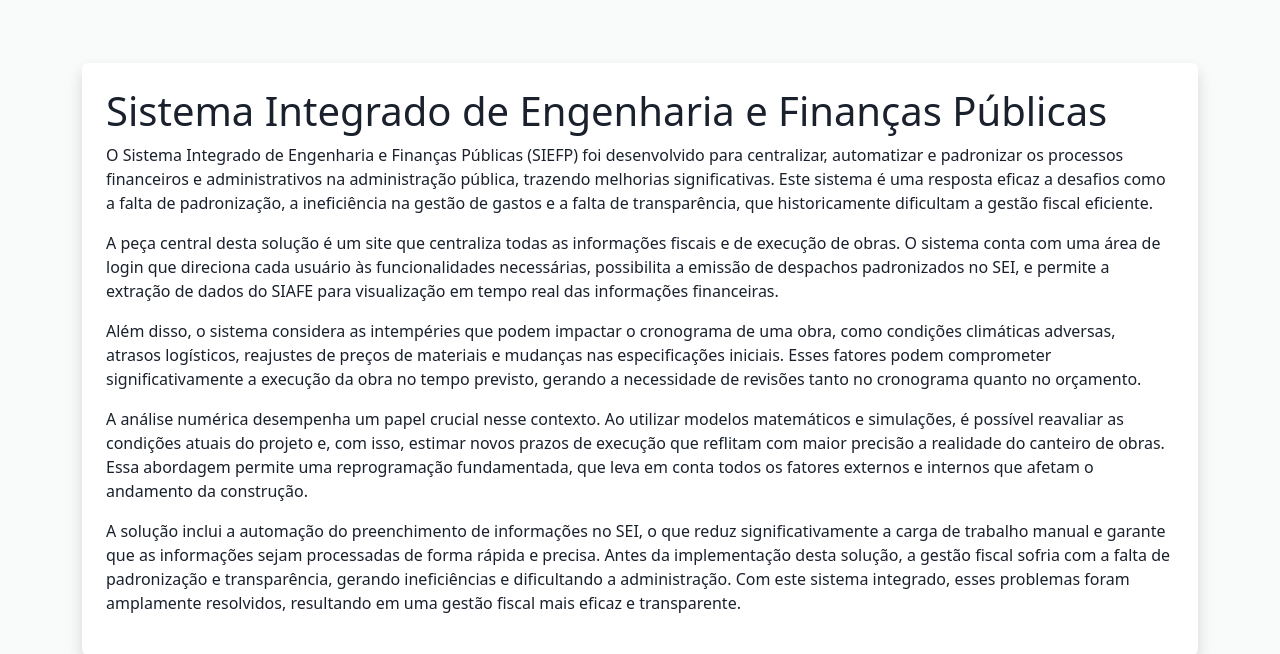
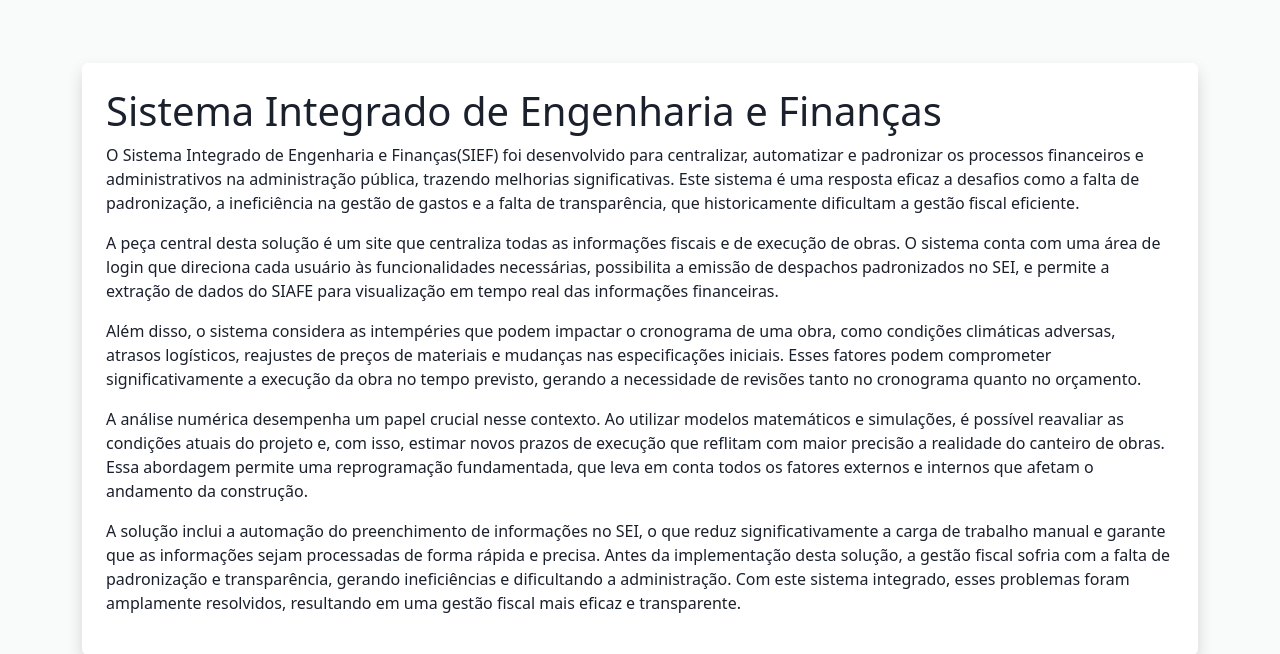
Before and after one commit to AiramBI/SECID, a Flask app: page / in a window 1280 px wide. Shown: the part 56-710 px from the top of the page. Run offline with Flask 3, Linux system fonts and the light colour scheme; some libraries are stand-ins or nearby versions.

Commit message:
Update home.html

```diff
--- a/SECID/templates/home.html
+++ b/SECID/templates/home.html
@@ -4,8 +4,8 @@
 
 <div class="container mt-5 d-flex justify-content-center">
     <div class="p-4 bg-white shadow rounded">
-        <h1>Sistema Integrado de Engenharia e Finanças Públicas</h1>
-        <p>O Sistema Integrado de Engenharia e Finanças Públicas (SIEFP) foi desenvolvido para centralizar, automatizar e padronizar os processos financeiros e administrativos na administração pública, trazendo melhorias significativas. Este sistema é uma resposta eficaz a desafios como a falta de padronização, a ineficiência na gestão de gastos e a falta de transparência, que historicamente dificultam a gestão fiscal eficiente.</p>
+        <h1>Sistema Integrado de Engenharia e Finanças </h1>
+        <p>O Sistema Integrado de Engenharia e Finanças(SIEF) foi desenvolvido para centralizar, automatizar e padronizar os processos financeiros e administrativos na administração pública, trazendo melhorias significativas. Este sistema é uma resposta eficaz a desafios como a falta de padronização, a ineficiência na gestão de gastos e a falta de transparência, que historicamente dificultam a gestão fiscal eficiente.</p>
         <p>
             A peça central desta solução é um site que centraliza todas as informações fiscais e de execução de obras. O sistema conta com uma área de login que direciona cada usuário às funcionalidades necessárias, possibilita a emissão de despachos padronizados no SEI, e permite a extração de dados do SIAFE para visualização em tempo real das informações financeiras.
         </p>
```
